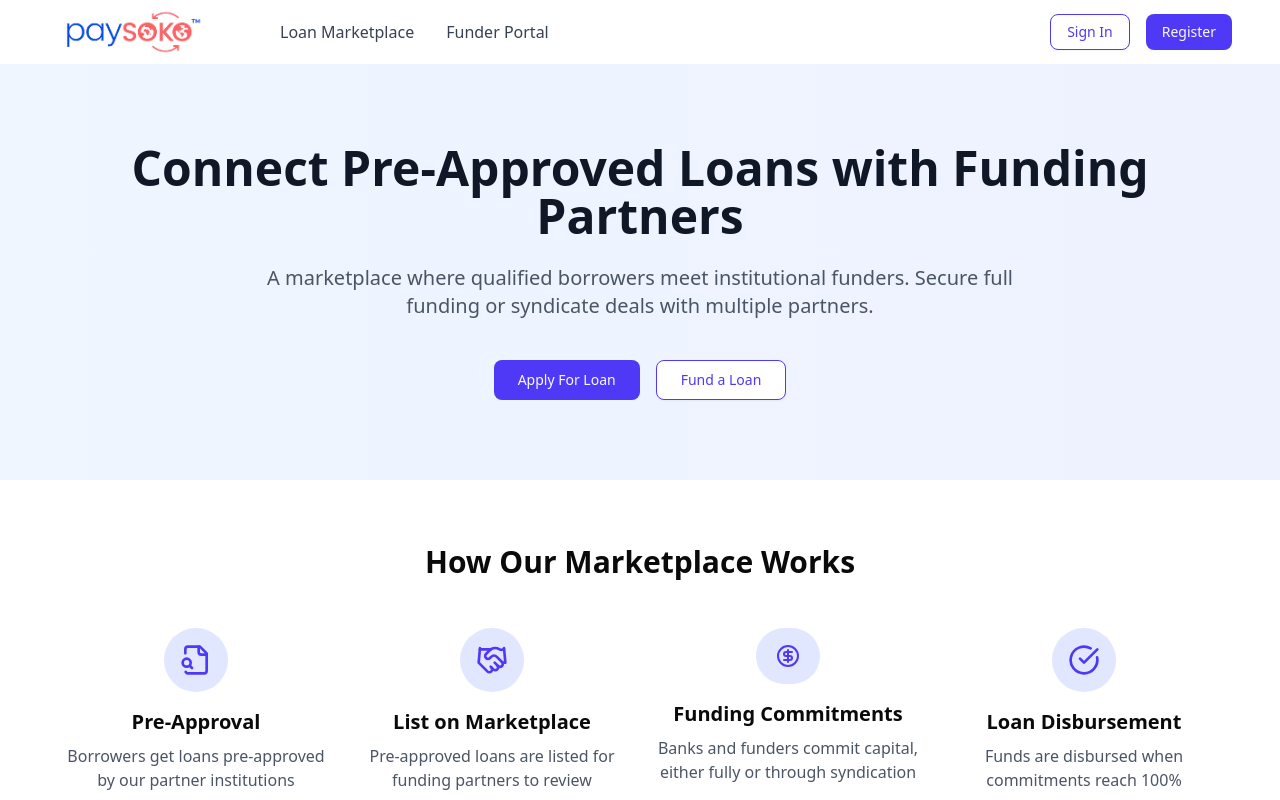
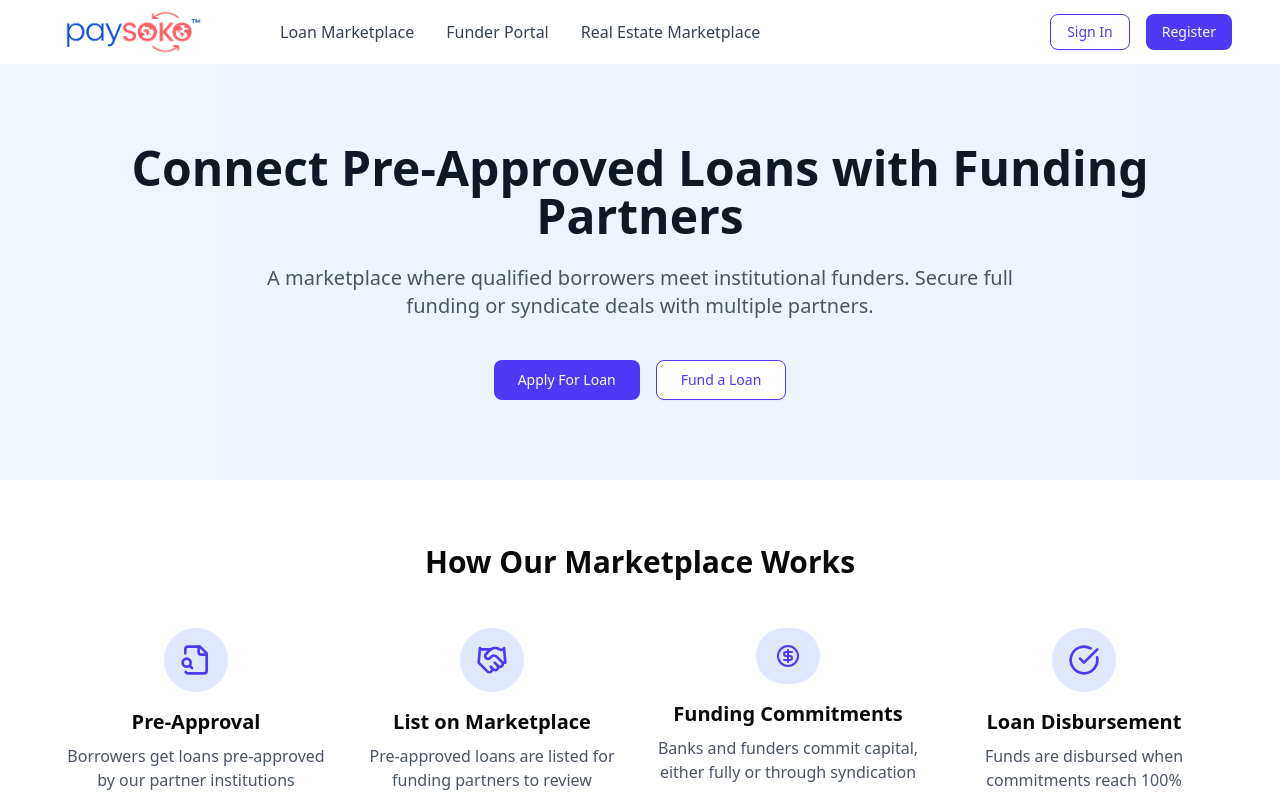
Before and after one commit to abdulgamal/fund-us, a Next.js app: page / in a window 1280 px wide. Shown: the top 800 px of the page. Built offline with nearby package versions, Linux system fonts and the light colour scheme.

Commit message:
might be final

```diff
--- a/components/layout/Header.tsx
+++ b/components/layout/Header.tsx
@@ -33,6 +33,13 @@ export function Header() {
                 className="text-gray-700 hover:text-indigo-600"
               >
                 Funder Portal
+              </Link>
+              <Link
+                href="https://real-estate-wine-nine.vercel.app/"
+                target="_blank"
+                className="text-gray-700 hover:text-indigo-600"
+              >
+                Real Estate Marketplace
               </Link>
             </nav>
           </div>
@@ -112,6 +119,13 @@ export function Header() {
             Funder Portal
           </Link>
           <Link
+            href="https://real-estate-wine-nine.vercel.app/"
+            target="_blank"
+            className="text-gray-700 hover:text-indigo-600"
+          >
+            Real Estate Marketplace
+          </Link>
+          <Link
             href="/auth/login"
             className="block px-3 py-2 rounded-md text-base font-medium text-gray-700 hover:text-indigo-600 hover:bg-gray-50"
           >
```
